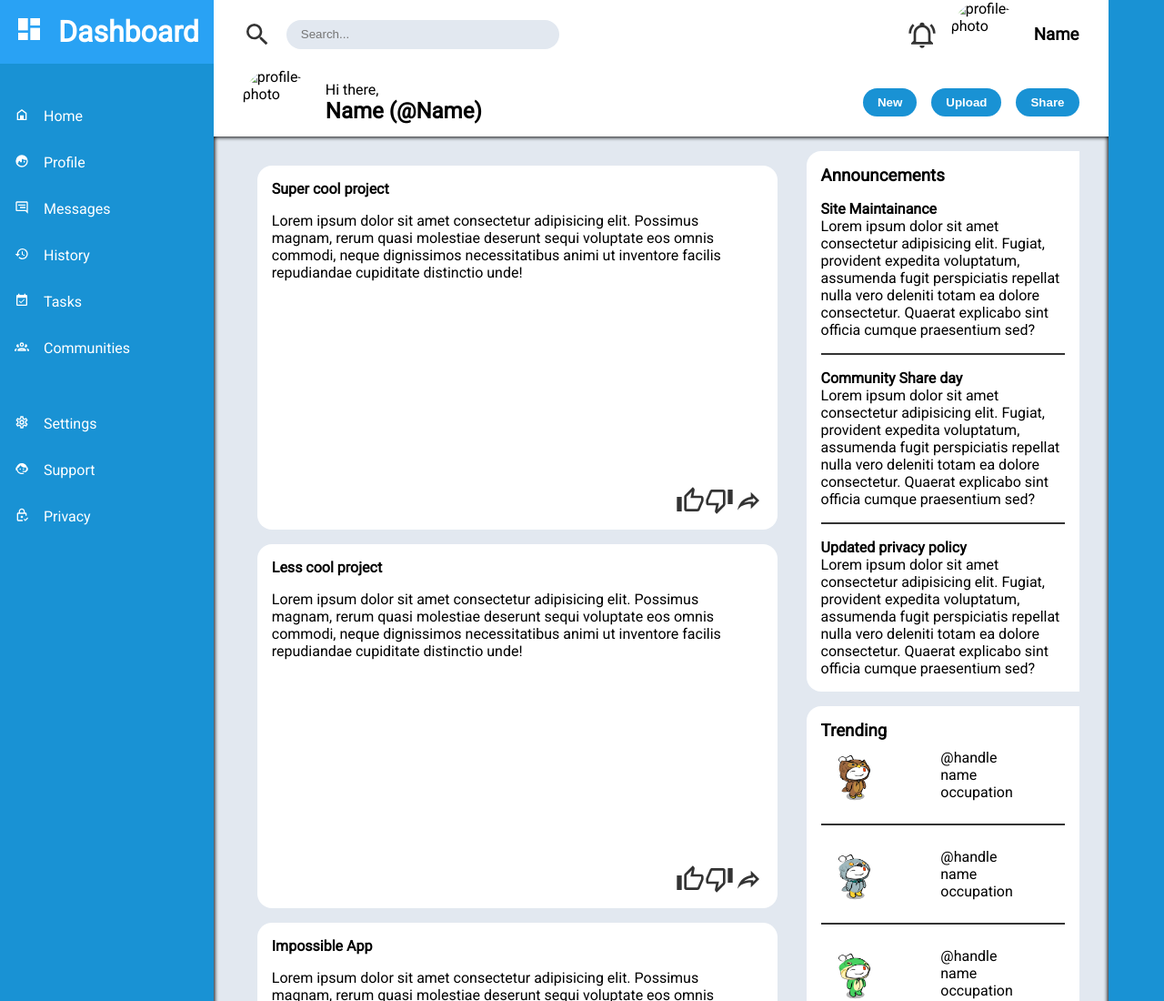
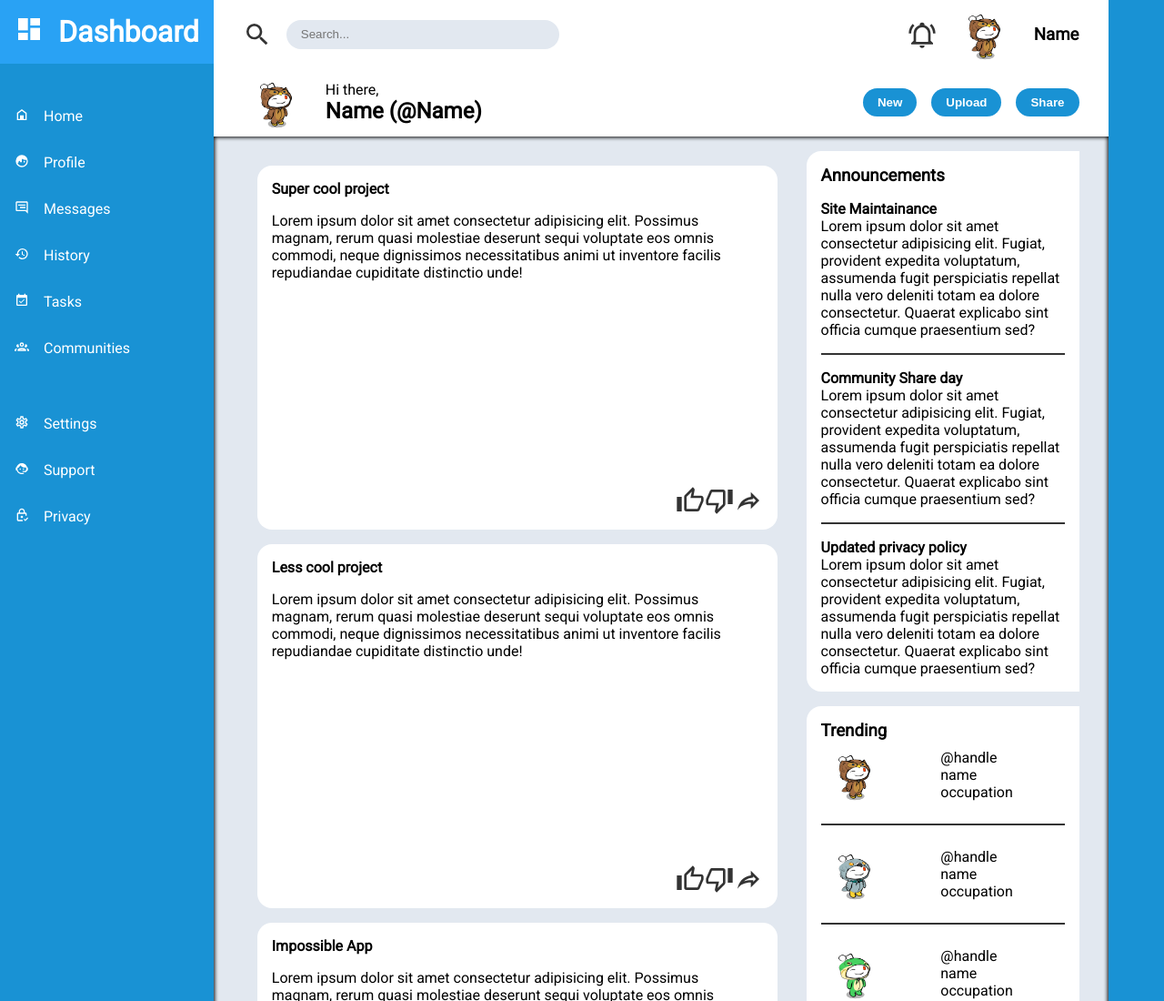
Before and after one commit to argon-3467/odin-projects, a plain HTML site: page admin-dashboard/index.html in a window 1280 px wide. Shown: the top 1100 px of the page at 91% size. Drawn offline with Linux system fonts and the light colour scheme; the site is published under a folder, as on GitHub Pages, so addresses that start at the root find nothing.

Commit message:
Fix typo to render profile-pic correctly

```diff
--- a/admin-dashboard/index.html
+++ b/admin-dashboard/index.html
@@ -38,11 +38,11 @@
               d="M10,21H14A2,2 0 0,1 12,23A2,2 0 0,1 10,21M21,19V20H3V19L5,17V11C5,7.9 7.03,5.17 10,4.29C10,4.19 10,4.1 10,4A2,2 0 0,1 12,2A2,2 0 0,1 14,4C14,4.1 14,4.19 14,4.29C16.97,5.17 19,7.9 19,11V17L21,19M17,11A5,5 0 0,0 12,6A5,5 0 0,0 7,11V18H17V11M19.75,3.19L18.33,4.61C20.04,6.3 21,8.6 21,11H23C23,8.07 21.84,5.25 19.75,3.19M1,11H3C3,8.6 3.96,6.3 5.67,4.61L4.25,3.19C2.16,5.25 1,8.07 1,11Z"
             />
           </svg>
-          <img src="/assets/avatar-1.png" alt="profile-photo" />
+          <img src="assets/avatar-1.png" alt="profile-photo" />
           <h3>Name</h3>
         </div>
         <div class="welcome-msg">
-          <img src="/assets/avatar-1.png" alt="profile-photo" />
+          <img src="assets/avatar-1.png" alt="profile-photo" />
           <div class="msg">
             <p>Hi there,</p>
             <h2>Name (@Name)</h2>
```
